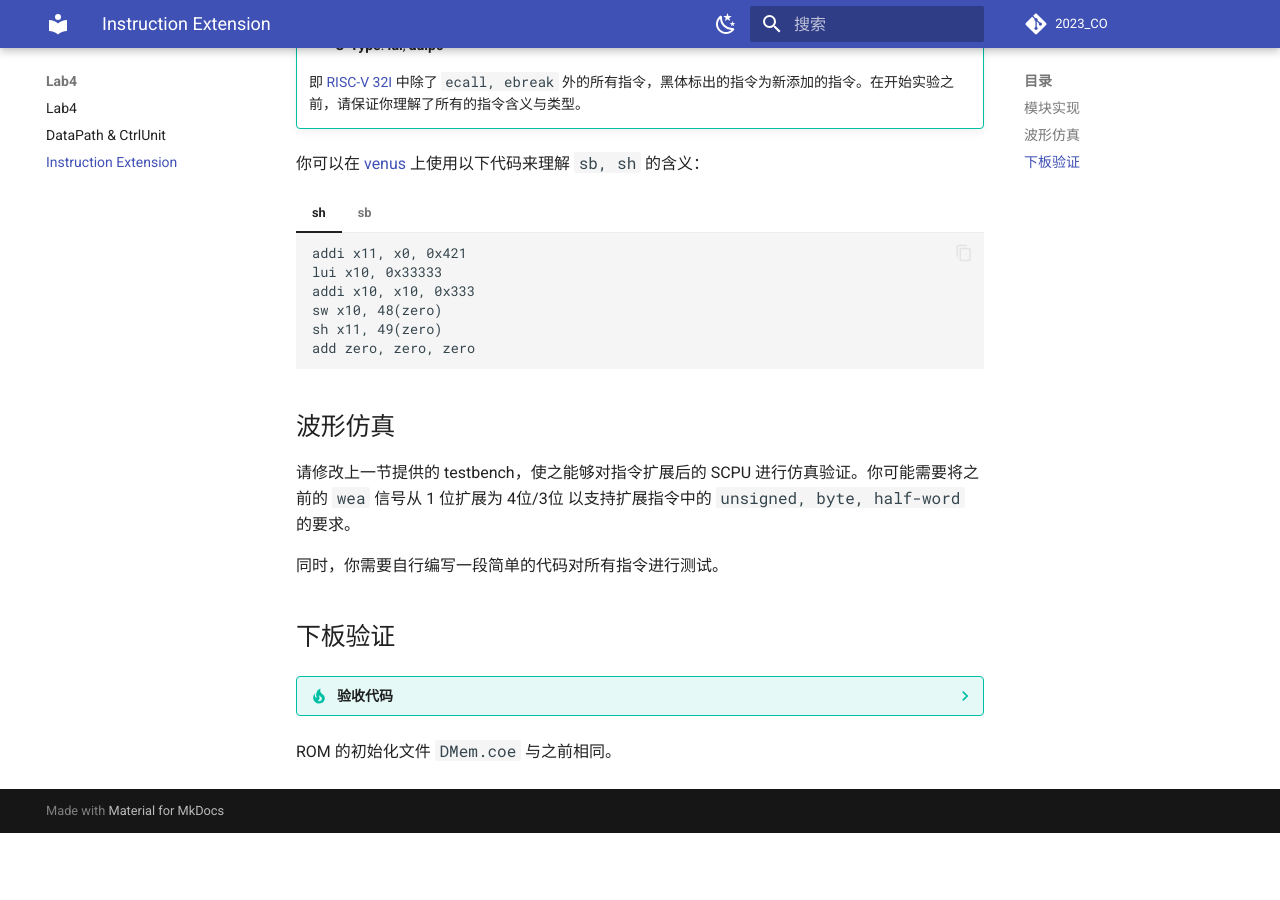
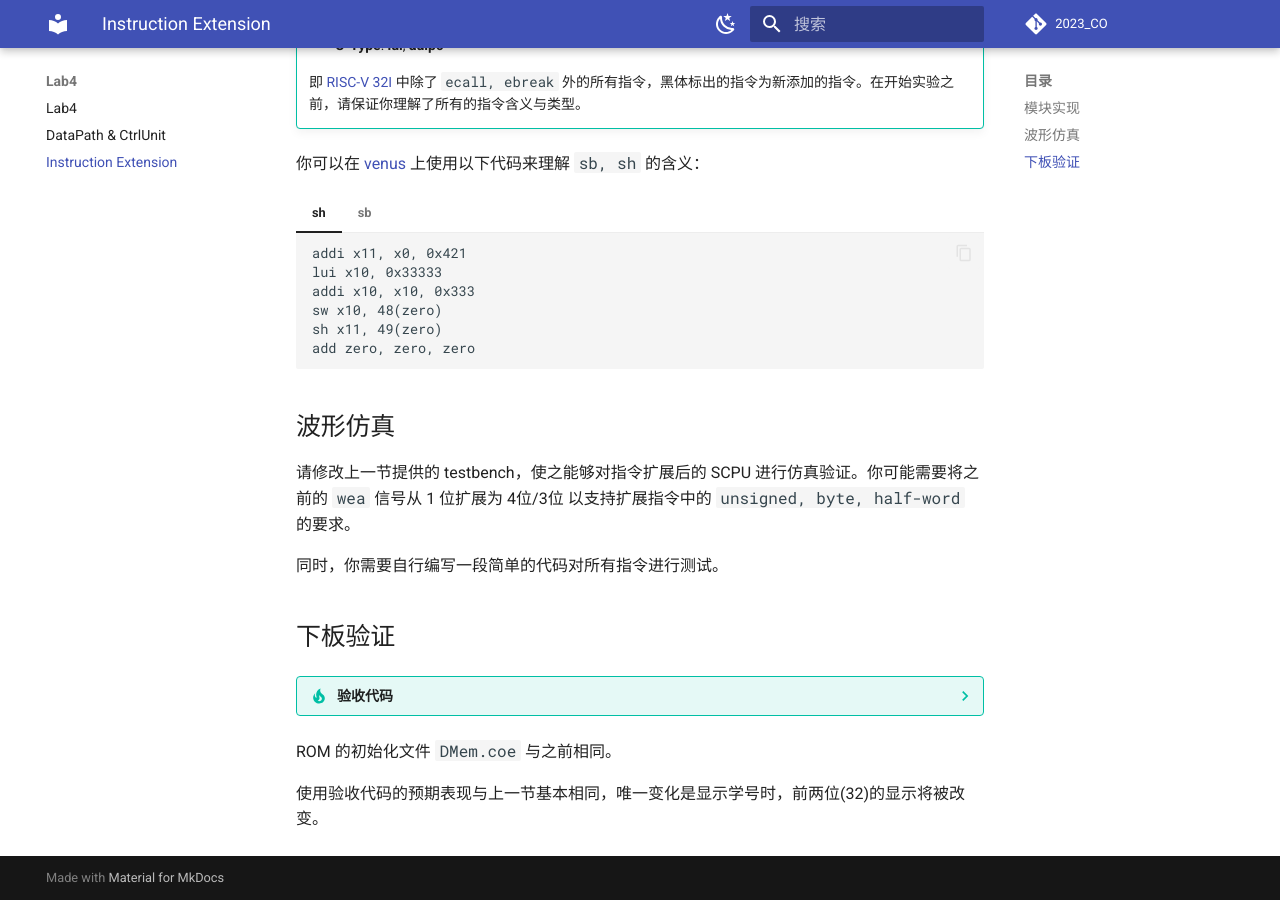
Before and after one commit to Guahao31/2023_CO, an MkDocs documentation site: the page built from docs/Lab4/instr_extension.md, in a window 1280 px wide and 900 px high, scrolled down 689 px. Built offline with MkDocs 1.6.1 and Material for MkDocs 9.7.7, drawn with Linux system fonts in a browser that asks for light colours; comment, search, counter and statistics services are not loaded; before the commit the page ends 1522 px from its top, so only the background shows below that.

Commit message:
update: Lab4-3 下板现象解释

````diff
--- a/docs/Lab4/instr_extension.md
+++ b/docs/Lab4/instr_extension.md
@@ -278,3 +278,5 @@
         ```
 
 ROM 的初始化文件 `DMem.coe` 与之前相同。
+
+使用验收代码的预期表现与上一节基本相同，唯一变化是显示学号时，前两位(32)的显示将被改变。
````
